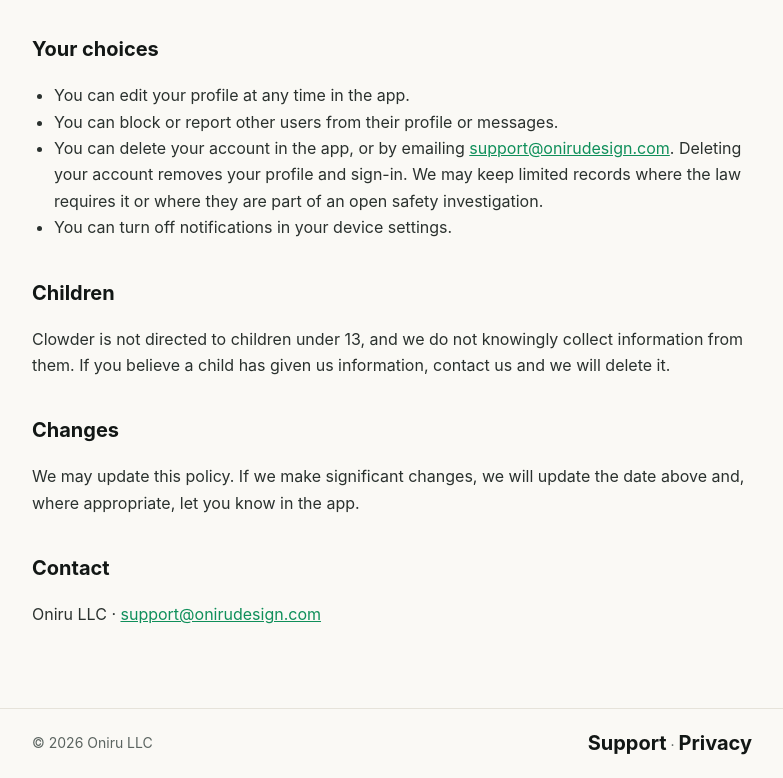
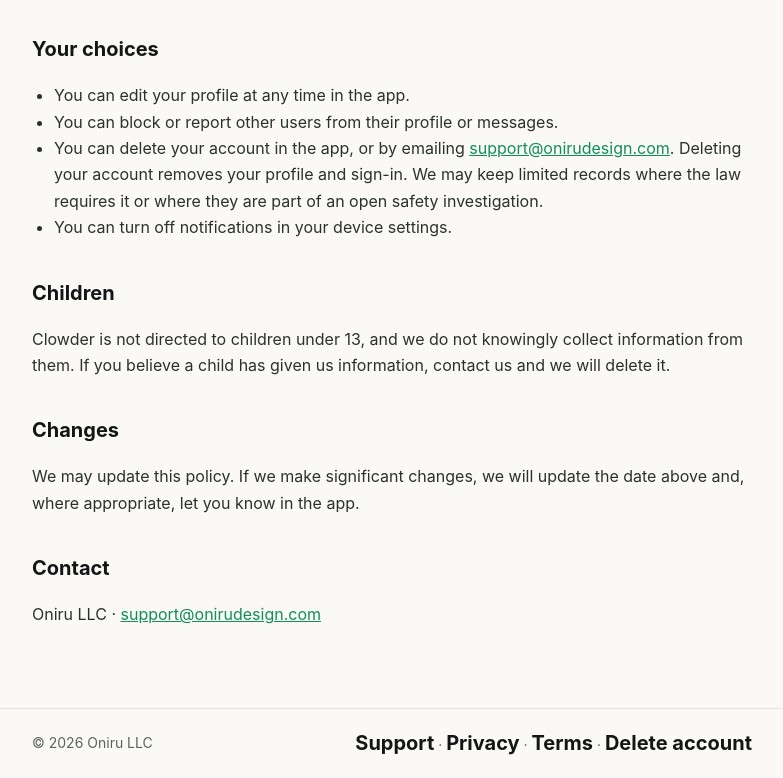
Before and after one commit to Sweetkubuni/clowder-site, a plain HTML site: page public/privacy.html in a window 1280 px wide. Shown: the part 1714-2492 px from the top of the page, without its empty margins (248-1031 px from the left). Drawn offline with Linux system fonts and the light colour scheme.

Commit message:
Link Terms and Delete account from every page's footer
Co-Authored-By: Claude Opus 5.5 <noreply@anthropic.com>

```diff
--- a/public/privacy.html
+++ b/public/privacy.html
@@ -86,6 +86,6 @@
   <h2>Contact</h2>
   <p>Oniru LLC · <a href="mailto:support@onirudesign.com">support@onirudesign.com</a></p>
 </main>
-<footer><div class="bar"><span>© 2026 Oniru LLC</span><span><a href="/support">Support</a> · <a href="/privacy">Privacy</a></span></div></footer>
+<footer><div class="bar"><span>© 2026 Oniru LLC</span><span><a href="/support">Support</a> · <a href="/privacy">Privacy</a> · <a href="/terms">Terms</a> · <a href="/delete-account">Delete account</a></span></div></footer>
 </body>
 </html>
```
Also changed, not shown: public/support.html (+1 -1 lines), public/terms.html (+1 -0 lines).
